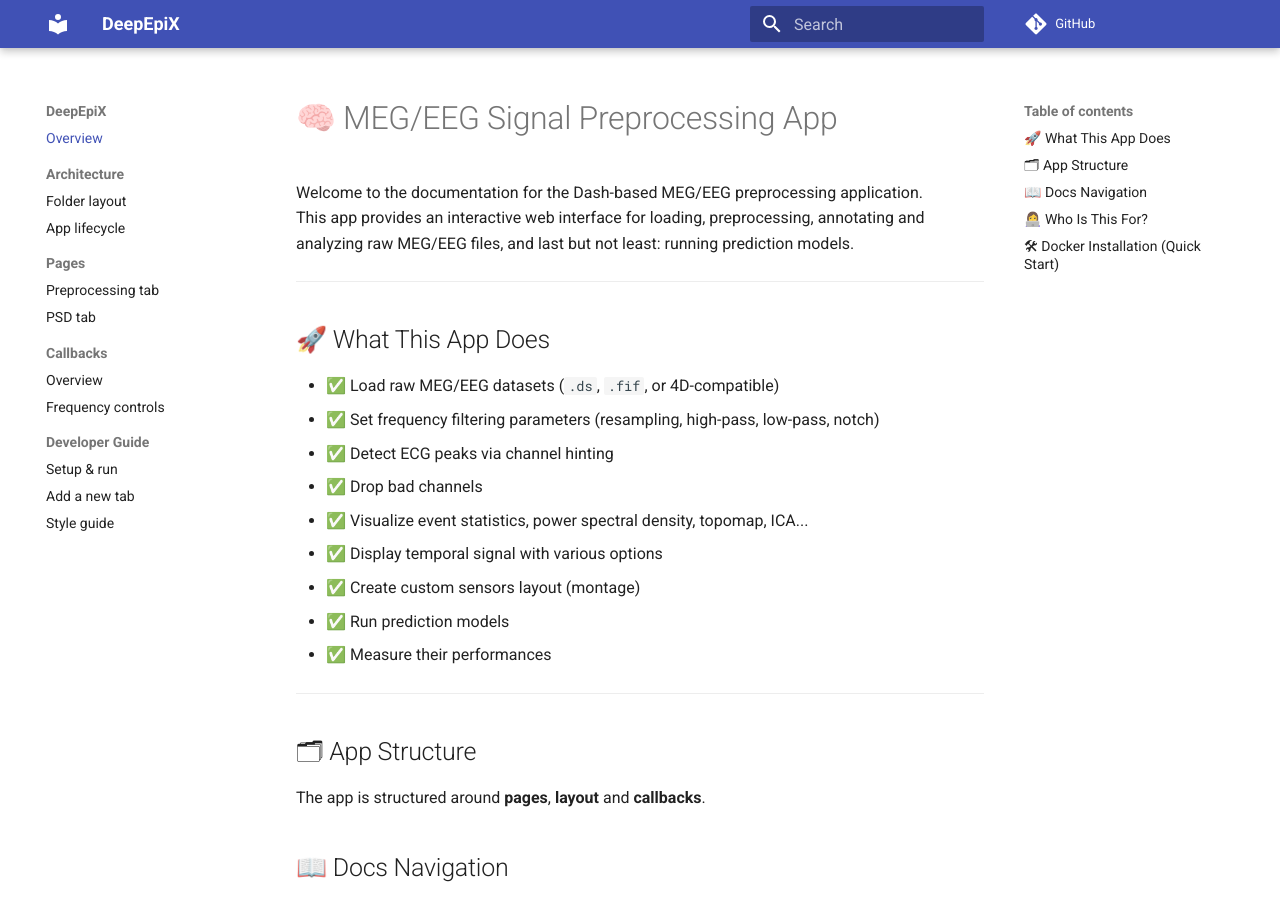
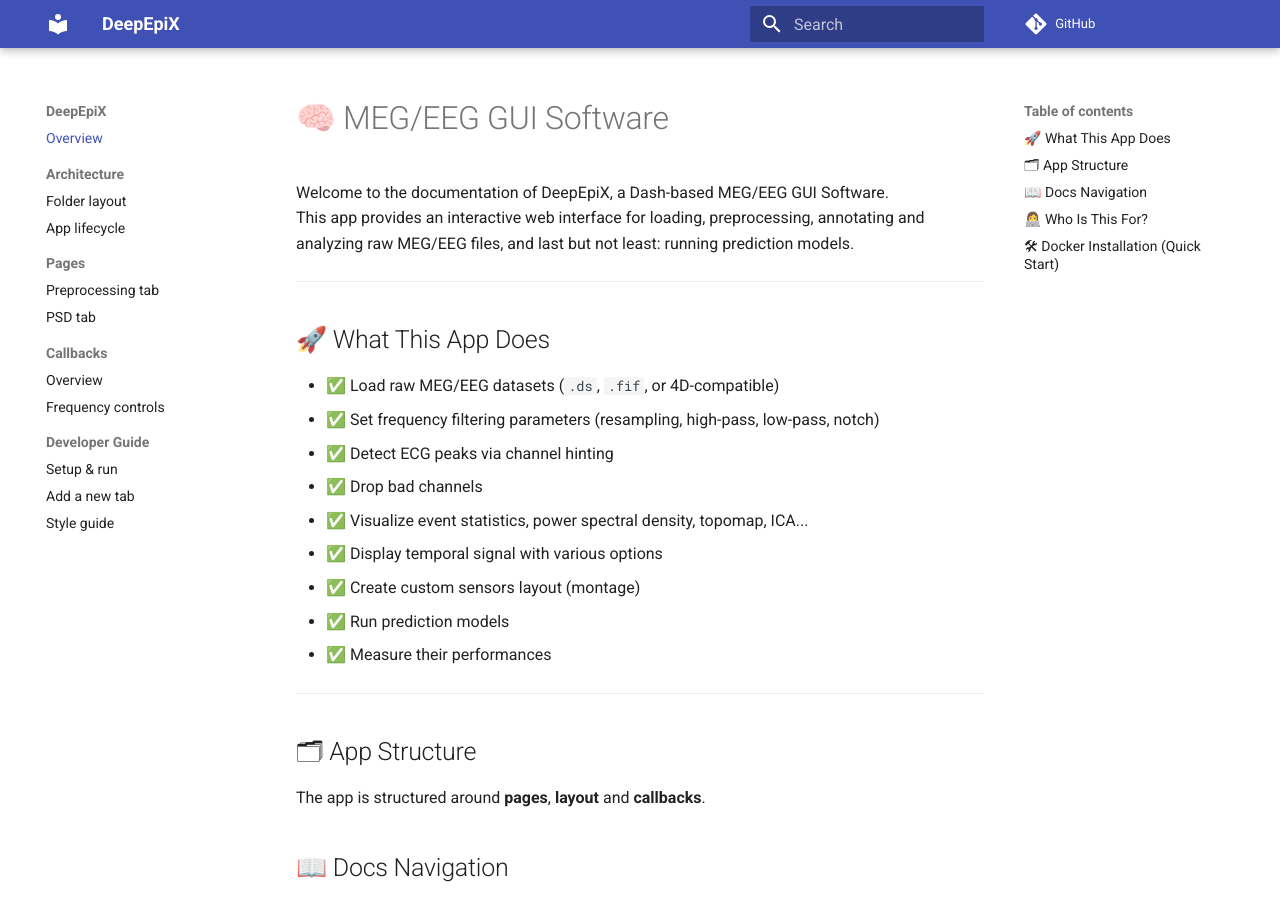
Before and after one commit to agnesgrd/DeepEpiX, an MkDocs documentation site: the page built from docs/docs/index.md, in a window 1280 px wide and 900 px high. Built offline with MkDocs 1.6.1 and Material for MkDocs 9.7.7, drawn with Linux system fonts in a browser that asks for light colours; comment, search, counter and statistics services are not loaded.

```diff
--- a/docs/docs/index.md
+++ b/docs/docs/index.md
@@ -1,6 +1,6 @@
-# 🧠 MEG/EEG Signal Preprocessing App
+# 🧠 MEG/EEG GUI Software
 
-Welcome to the documentation for the Dash-based MEG/EEG preprocessing application.
+Welcome to the documentation of DeepEpiX, a Dash-based MEG/EEG GUI Software.
 This app provides an interactive web interface for loading, preprocessing, annotating and analyzing raw MEG/EEG files, and last but not least: running prediction models.
 
 ---
```
Also changed, not shown: 1 other file.
